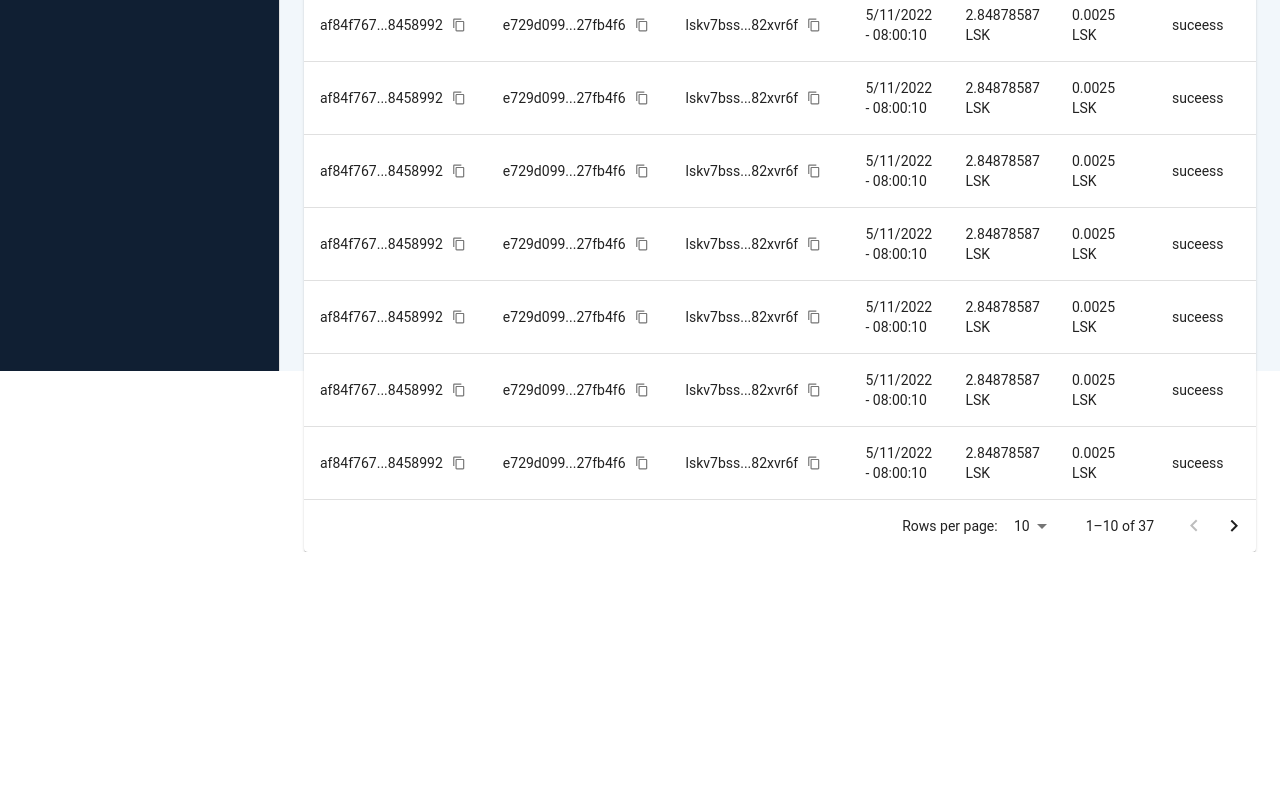
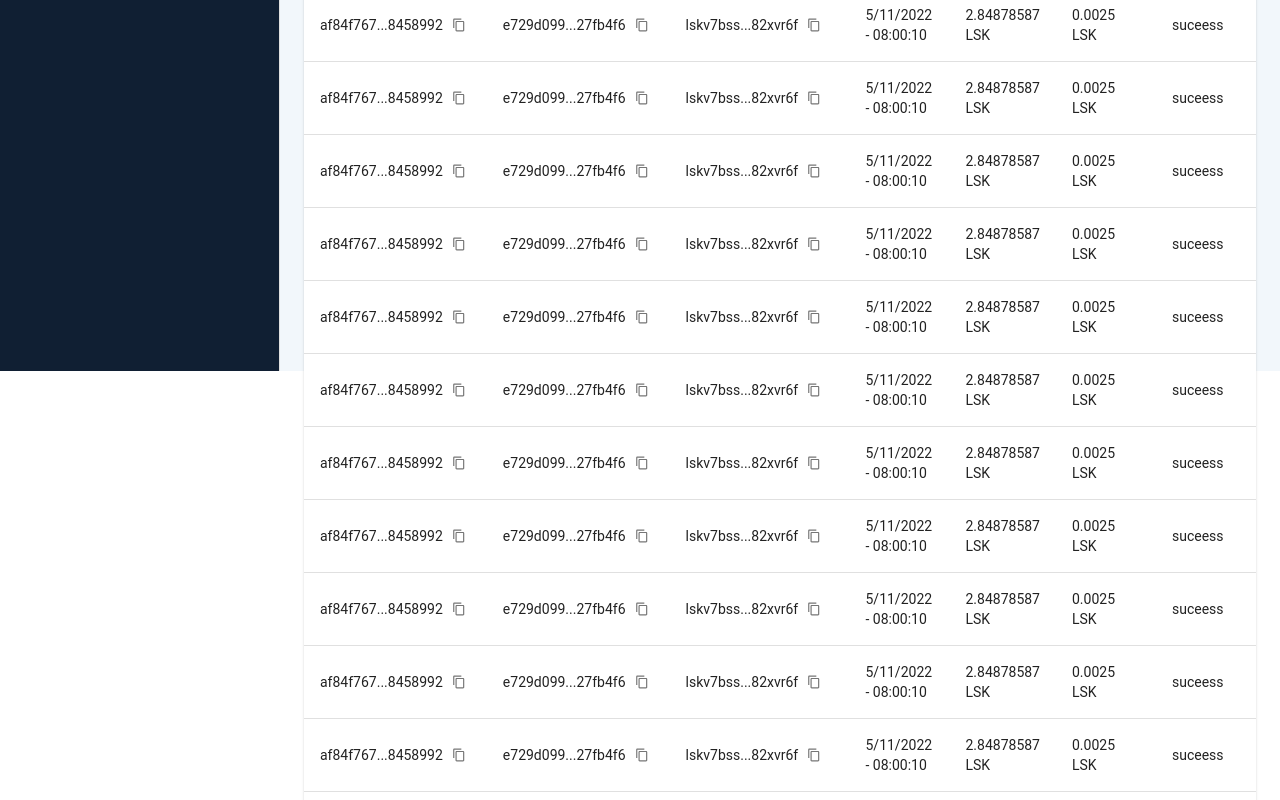
Before and after one commit to codestates/BTAFinalProject-02, a React (Create React App) app in the folder client/: page /transactions in a window 1280 px wide. Shown: the part 429-1229 px from the top of the page. Before the commit the page ends 981 px from the top, so only its background shows below. Built offline with nearby package versions, Linux system fonts and the light colour scheme; no server answers.

Commit message:
feat: add axios & react-query and fetch blocks data

```diff
--- a/client/package.json
+++ b/client/package.json
@@ -11,8 +11,10 @@
     "@testing-library/jest-dom": "^5.16.5",
     "@testing-library/react": "^13.4.0",
     "@testing-library/user-event": "^13.5.0",
+    "axios": "^1.1.3",
     "react": "^18.2.0",
     "react-dom": "^18.2.0",
+    "react-query": "^3.39.2",
     "react-router-dom": "^6.4.3",
     "react-scripts": "5.0.1",
     "styled-components": "^5.3.6",
--- a/client/src/components/DataTable.jsx
+++ b/client/src/components/DataTable.jsx
@@ -5,7 +5,6 @@ import TableBody from '@mui/material/TableBody';
 import TableCell from '@mui/material/TableCell';
 import TableContainer from '@mui/material/TableContainer';
 import TableHead from '@mui/material/TableHead';
-import TablePagination from '@mui/material/TablePagination';
 import TableRow from '@mui/material/TableRow';
 import useToast from '../hooks/useToast';
 import ContentCopyIcon from '@mui/icons-material/ContentCopy';
@@ -13,18 +12,9 @@ import { IconButton, Tooltip } from '@mui/material';
 import { useNavigate } from 'react-router';
 
 const DataTable = ({ title, pageId, rows, columns, countPerPage }) => {
-  const [page, setPage] = React.useState(0);
-  const [rowsPerPage, setRowsPerPage] = React.useState(countPerPage ? countPerPage : 10);
   const { setToast } = useToast();
   const navigate = useNavigate();
 
-  const handleChangePage = (event, newPage) => {
-    setPage(newPage);
-  };
-  const handleChangeRowsPerPage = (event) => {
-    setRowsPerPage(+event.target.value);
-    setPage(0);
-  };
   const truncate = (input) => {
     if (input.length > 15) return `${input.slice(0, 8)}...${input.slice(-7)}`;
     return input;
@@ -50,14 +40,14 @@ const DataTable = ({ title, pageId, rows, columns, countPerPage }) => {
             </TableRow>
           </TableHead>
           <TableBody>
-            {rows.slice(page * rowsPerPage, page * rowsPerPage + rowsPerPage).map((row, index) => {
+            {rows.map((row, index) => {
               return (
                 <TableRow hover tabIndex={-1} key={index} onClick={() => moveToDetailPage(row)} sx={{ cursor: 'pointer' }}>
                   {columns.map((column) => {
                     const value = row[column.id];
                     return (
                       <TableCell key={column.id} align={column.align}>
-                        {column.id === 'blockid' || column.id === 'transactionid' || column.id === 'sender' || column.id === 'recipient' || column.id === 'height' ? (
+                        {column.id === 'blockid' || column.id === 'previousBlockId' || column.id === 'transactionid' || column.id === 'sender' || column.id === 'recipient' || column.id === 'height' ? (
                           <div style={{ display: 'flex', alignItems: 'center' }}>
                             {truncate(value)}
                             <Tooltip title='클립보드에 복사'>
@@ -80,7 +70,6 @@ const DataTable = ({ title, pageId, rows, columns, countPerPage }) => {
           </TableBody>
         </Table>
       </TableContainer>
-      <TablePagination rowsPerPageOptions={[10, 25, 50, 100]} component='div' count={rows.length} rowsPerPage={rowsPerPage} page={page} onPageChange={handleChangePage} onRowsPerPageChange={handleChangeRowsPerPage} />
     </Paper>
   );
 };
--- /dev/null
+++ b/client/src/hooks/useAxios.js
@@ -0,0 +1,8 @@
+import _axios from '../utils/axios-utils';
+
+export const getBlockList = async (page) => {
+  return await _axios.get(`/blocks/${page}`);
+};
+export const getTransactionList = async (page) => {
+  return await _axios.get(`/transactions/${page}`);
+};
--- a/client/src/index.js
+++ b/client/src/index.js
@@ -5,10 +5,13 @@ import { CssBaseline, ThemeProvider } from '@mui/material';
 import { theme } from './utils/theme';
 import { AlertProvider } from './contexts/AlertContext';
 import { ToastProvider } from './contexts/ToastContext';
+import { QueryClient, QueryClientProvider } from 'react-query';
 
+const queryClient = new QueryClient();
 const root = ReactDOM.createRoot(document.getElementById('root'));
 root.render(
   <React.StrictMode>
+    <QueryClientProvider client={queryClient}>
       <ThemeProvider theme={theme}>
         <CssBaseline />
         <AlertProvider>
@@ -17,5 +20,6 @@ root.render(
           </ToastProvider>
         </AlertProvider>
       </ThemeProvider>
+    </QueryClientProvider>
   </React.StrictMode>
 );
--- a/client/src/pages/Blocks.jsx
+++ b/client/src/pages/Blocks.jsx
@@ -1,61 +1,35 @@
 import { Typography } from '@mui/material';
 import { Box } from '@mui/system';
-import React from 'react';
+import React, { useEffect, useState } from 'react';
+import { useQuery } from 'react-query';
+import LoadingSpinner from '../components/common/LoadingSpinner';
 import DataTable from '../components/DataTable';
+import { getBlockList } from '../hooks/useAxios';
 
 const columns = [
   { id: 'blockid', label: 'Block ID', minWidth: 170 },
   { id: 'height', label: 'Height', minWidth: 170 },
-  { id: 'date', label: 'Date', minWidth: 170 },
-  { id: 'generatedby', label: 'Generated By', minWidth: 170 },
-  { id: 'transactions', label: 'Transactions', minWidth: 170 },
-  { id: 'forged', label: 'Forged', minWidth: 170 },
+  { id: 'previousBlockId', label: 'Previous Block ID', minWidth: 170 },
+  { id: 'updatedAt', label: 'Updated At', minWidth: 170 },
+  { id: 'reward', label: 'Reward', minWidth: 170 },
 ];
 
-const createCellData = (blockid, height, date, generatedby, transactions, forged) => {
-  return { blockid, height, date, generatedby, transactions, forged };
+const createCellData = (blockid, height, previousBlockId, updatedAt, reward) => {
+  return { blockid, height, previousBlockId, updatedAt, reward };
 };
-const rows = [
-  createCellData('12583e60daccaa5b2da896920f5864a0dd28613a676a90a44170c5f3846c8448', '20030022', '5/11/2022 - 08:00:10', 'jerry', 0, '1 LSK'),
-  createCellData('12583e60daccaa5b2da896920f5864a0dd28613a676a90a44170c5f3846c8448', '20030022', '5/11/2022 - 08:00:10', 'jerry', 0, '1 LSK'),
-  createCellData('12583e60daccaa5b2da896920f5864a0dd28613a676a90a44170c5f3846c8448', '20030022', '5/11/2022 - 08:00:10', 'jerry', 0, '1 LSK'),
-  createCellData('12583e60daccaa5b2da896920f5864a0dd28613a676a90a44170c5f3846c8448', '20030022', '5/11/2022 - 08:00:10', 'jerry', 0, '1 LSK'),
-  createCellData('12583e60daccaa5b2da896920f5864a0dd28613a676a90a44170c5f3846c8448', '20030022', '5/11/2022 - 08:00:10', 'jerry', 0, '1 LSK'),
-  createCellData('12583e60daccaa5b2da896920f5864a0dd28613a676a90a44170c5f3846c8448', '20030022', '5/11/2022 - 08:00:10', 'jerry', 0, '1 LSK'),
-  createCellData('12583e60daccaa5b2da896920f5864a0dd28613a676a90a44170c5f3846c8448', '20030022', '5/11/2022 - 08:00:10', 'jerry', 0, '1 LSK'),
-  createCellData('12583e60daccaa5b2da896920f5864a0dd28613a676a90a44170c5f3846c8448', '20030022', '5/11/2022 - 08:00:10', 'jerry', 0, '1 LSK'),
-  createCellData('12583e60daccaa5b2da896920f5864a0dd28613a676a90a44170c5f3846c8448', '20030022', '5/11/2022 - 08:00:10', 'jerry', 0, '1 LSK'),
-  createCellData('12583e60daccaa5b2da896920f5864a0dd28613a676a90a44170c5f3846c8448', '20030022', '5/11/2022 - 08:00:10', 'jerry', 0, '1 LSK'),
-  createCellData('12583e60daccaa5b2da896920f5864a0dd28613a676a90a44170c5f3846c8448', '20030022', '5/11/2022 - 08:00:10', 'jerry', 0, '1 LSK'),
-  createCellData('12583e60daccaa5b2da896920f5864a0dd28613a676a90a44170c5f3846c8448', '20030022', '5/11/2022 - 08:00:10', 'jerry', 0, '1 LSK'),
-  createCellData('12583e60daccaa5b2da896920f5864a0dd28613a676a90a44170c5f3846c8448', '20030022', '5/11/2022 - 08:00:10', 'jerry', 0, '1 LSK'),
-  createCellData('12583e60daccaa5b2da896920f5864a0dd28613a676a90a44170c5f3846c8448', '20030022', '5/11/2022 - 08:00:10', 'jerry', 0, '1 LSK'),
-  createCellData('12583e60daccaa5b2da896920f5864a0dd28613a676a90a44170c5f3846c8448', '20030022', '5/11/2022 - 08:00:10', 'jerry', 0, '1 LSK'),
-  createCellData('12583e60daccaa5b2da896920f5864a0dd28613a676a90a44170c5f3846c8448', '20030022', '5/11/2022 - 08:00:10', 'jerry', 0, '1 LSK'),
-  createCellData('12583e60daccaa5b2da896920f5864a0dd28613a676a90a44170c5f3846c8448', '20030022', '5/11/2022 - 08:00:10', 'jerry', 0, '1 LSK'),
-  createCellData('12583e60daccaa5b2da896920f5864a0dd28613a676a90a44170c5f3846c8448', '20030022', '5/11/2022 - 08:00:10', 'jerry', 0, '1 LSK'),
-  createCellData('12583e60daccaa5b2da896920f5864a0dd28613a676a90a44170c5f3846c8448', '20030022', '5/11/2022 - 08:00:10', 'jerry', 0, '1 LSK'),
-  createCellData('12583e60daccaa5b2da896920f5864a0dd28613a676a90a44170c5f3846c8448', '20030022', '5/11/2022 - 08:00:10', 'jerry', 0, '1 LSK'),
-  createCellData('12583e60daccaa5b2da896920f5864a0dd28613a676a90a44170c5f3846c8448', '20030022', '5/11/2022 - 08:00:10', 'jerry', 0, '1 LSK'),
-  createCellData('12583e60daccaa5b2da896920f5864a0dd28613a676a90a44170c5f3846c8448', '20030022', '5/11/2022 - 08:00:10', 'jerry', 0, '1 LSK'),
-  createCellData('12583e60daccaa5b2da896920f5864a0dd28613a676a90a44170c5f3846c8448', '20030022', '5/11/2022 - 08:00:10', 'jerry', 0, '1 LSK'),
-  createCellData('12583e60daccaa5b2da896920f5864a0dd28613a676a90a44170c5f3846c8448', '20030022', '5/11/2022 - 08:00:10', 'jerry', 0, '1 LSK'),
-  createCellData('12583e60daccaa5b2da896920f5864a0dd28613a676a90a44170c5f3846c8448', '20030022', '5/11/2022 - 08:00:10', 'jerry', 0, '1 LSK'),
-  createCellData('12583e60daccaa5b2da896920f5864a0dd28613a676a90a44170c5f3846c8448', '20030022', '5/11/2022 - 08:00:10', 'jerry', 0, '1 LSK'),
-  createCellData('12583e60daccaa5b2da896920f5864a0dd28613a676a90a44170c5f3846c8448', '20030022', '5/11/2022 - 08:00:10', 'jerry', 0, '1 LSK'),
-  createCellData('12583e60daccaa5b2da896920f5864a0dd28613a676a90a44170c5f3846c8448', '20030022', '5/11/2022 - 08:00:10', 'jerry', 0, '1 LSK'),
-  createCellData('12583e60daccaa5b2da896920f5864a0dd28613a676a90a44170c5f3846c8448', '20030022', '5/11/2022 - 08:00:10', 'jerry', 0, '1 LSK'),
-  createCellData('12583e60daccaa5b2da896920f5864a0dd28613a676a90a44170c5f3846c8448', '20030022', '5/11/2022 - 08:00:10', 'jerry', 0, '1 LSK'),
-  createCellData('12583e60daccaa5b2da896920f5864a0dd28613a676a90a44170c5f3846c8448', '20030022', '5/11/2022 - 08:00:10', 'jerry', 0, '1 LSK'),
-  createCellData('12583e60daccaa5b2da896920f5864a0dd28613a676a90a44170c5f3846c8448', '20030022', '5/11/2022 - 08:00:10', 'jerry', 0, '1 LSK'),
-  createCellData('12583e60daccaa5b2da896920f5864a0dd28613a676a90a44170c5f3846c8448', '20030022', '5/11/2022 - 08:00:10', 'jerry', 0, '1 LSK'),
-  createCellData('12583e60daccaa5b2da896920f5864a0dd28613a676a90a44170c5f3846c8448', '20030022', '5/11/2022 - 08:00:10', 'jerry', 0, '1 LSK'),
-  createCellData('12583e60daccaa5b2da896920f5864a0dd28613a676a90a44170c5f3846c8448', '20030022', '5/11/2022 - 08:00:10', 'jerry', 0, '1 LSK'),
-  createCellData('12583e60daccaa5b2da896920f5864a0dd28613a676a90a44170c5f3846c8448', '20030022', '5/11/2022 - 08:00:10', 'jerry', 0, '1 LSK'),
-  createCellData('12583e60daccaa5b2da896920f5864a0dd28613a676a90a44170c5f3846c8448', '20030022', '5/11/2022 - 08:00:10', 'jerry', 0, '1 LSK'),
-  createCellData('12583e60daccaa5b2da896920f5864a0dd28613a676a90a44170c5f3846c8448', '20030022', '5/11/2022 - 08:00:10', 'jerry', 0, '1 LSK'),
-];
 const Blocks = () => {
+  const { data, isLoading } = useQuery(['block-list', 1], () => getBlockList(1));
+  const [rows, setRows] = useState([]);
+  useEffect(() => {
+    const blockList = [];
+    data?.data.blocks.forEach((block) => {
+      blockList.push(createCellData(block.id, block.height, block.previousBlockID, block.updatedAt, block.reward));
+    });
+    setRows(blockList);
+  }, [data]);
+  if (isLoading) {
+    return <LoadingSpinner />;
+  }
   return (
     <Box>
       <Typography variant='h4' sx={{ fontWeight: '500', letterSpacing: '1px' }}>
--- a/client/src/pages/Transactions.jsx
+++ b/client/src/pages/Transactions.jsx
@@ -1,7 +1,9 @@
 import { Typography } from '@mui/material';
 import { Box } from '@mui/system';
 import React from 'react';
+import { useQuery } from 'react-query';
 import DataTable from '../components/DataTable';
+import { getTransactionList } from '../hooks/useAxios';
 
 const columns = [
   { id: 'transactionid', label: 'Transaction ID', width: 180 },
@@ -58,6 +60,8 @@ const rows = [
 ];
 
 const Transactions = () => {
+  const { data, isLoading } = useQuery(['transaction-list', 1], () => getTransactionList(1));
+  console.log(data);
   return (
     <Box>
       <Typography variant='h4' sx={{ fontWeight: '500', letterSpacing: '1px' }}>
--- /dev/null
+++ b/client/src/utils/axios-utils.js
@@ -0,0 +1,16 @@
+import axios from 'axios';
+
+const path = 'http://34.125.144.144:4500/';
+const _axios = axios.create({
+  timeout: 60000,
+  baseURL: path,
+});
+
+_axios.interceptors.response.use(
+  (response) => response,
+  (error) => {
+    return Promise.reject(error);
+  }
+);
+
+export default _axios;
```
Also changed, not shown: 1 other file (tests, documents, lock files or other folders). Lines whose indentation alone changed are shown as unchanged.
